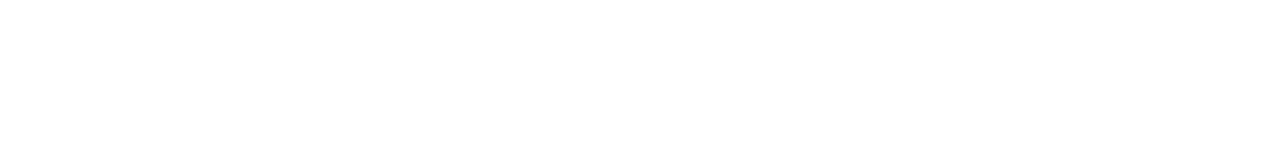
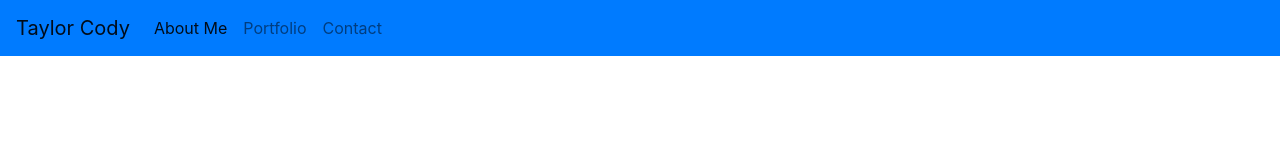
Before and after one commit to taylorcodyx/cody_responsive_portfolio_hw_2, a plain HTML site: page portfolio.html in a window 1280 px wide. Drawn offline with nearby package versions, Linux system fonts and the light colour scheme.

Commit message:
added navbar element to all three pages

```diff
--- a/portfolio.html
+++ b/portfolio.html
@@ -4,9 +4,29 @@
     <meta charset="UTF-8">
     <meta name="viewport" content="width=device-width, initial-scale=1.0">
     <link rel="stylesheet" href="https://stackpath.bootstrapcdn.com/bootstrap/4.5.2/css/bootstrap.min.css" integrity="sha384-JcKb8q3iqJ61gNV9KGb8thSsNjpSL0n8PARn9HuZOnIxN0hoP+VmmDGMN5t9UJ0Z" crossorigin="anonymous">
-    <title>Taylor Cody's Portfolio</title>
+    <title>Portfolio</title>
 </head>
 <body>
+
+    <nav class="navbar navbar-expand-lg navbar-light bg-primary">
+        <a class="navbar-brand" href="#">Taylor Cody</a>
+        <button class="navbar-toggler" type="button" data-toggle="collapse" data-target="#navbarNav" aria-controls="navbarNav" aria-expanded="false" aria-label="Toggle navigation">
+          <span class="navbar-toggler-icon"></span>
+        </button>
+        <div class="collapse navbar-collapse" id="navbarNav">
+          <ul class="navbar-nav">
+            <li class="nav-item active">
+              <a class="nav-link" href="#">About Me <span class="sr-only">(current)</span></a>
+            </li>
+            <li class="nav-item">
+              <a class="nav-link" href="#">Portfolio</a>
+            </li>
+            <li class="nav-item">
+              <a class="nav-link" href="#">Contact</a>
+            </li>
+          </ul>
+        </div>
+      </nav>
 
 </body>
 
```
Also changed, not shown: contact.html (+20 -0 lines), index.html (+2 -0 lines).
